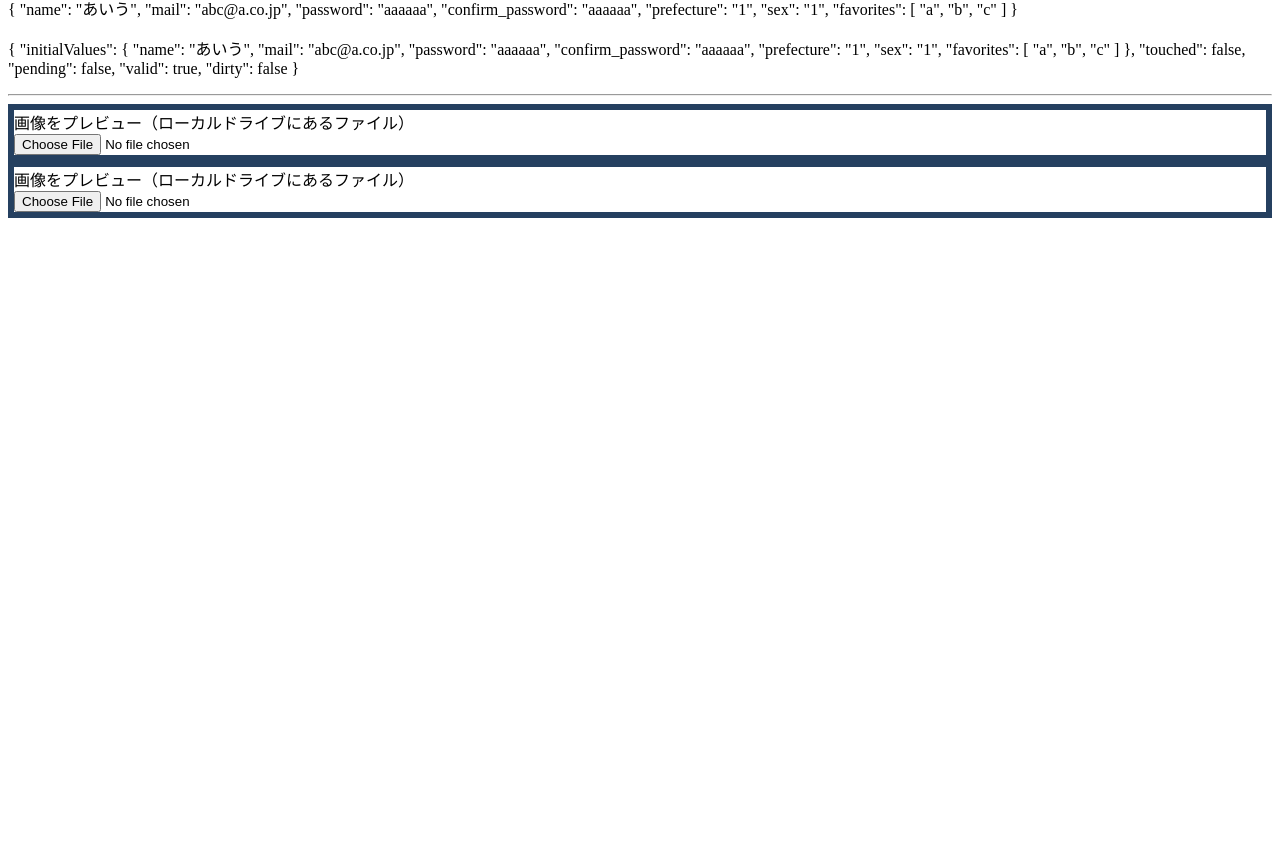
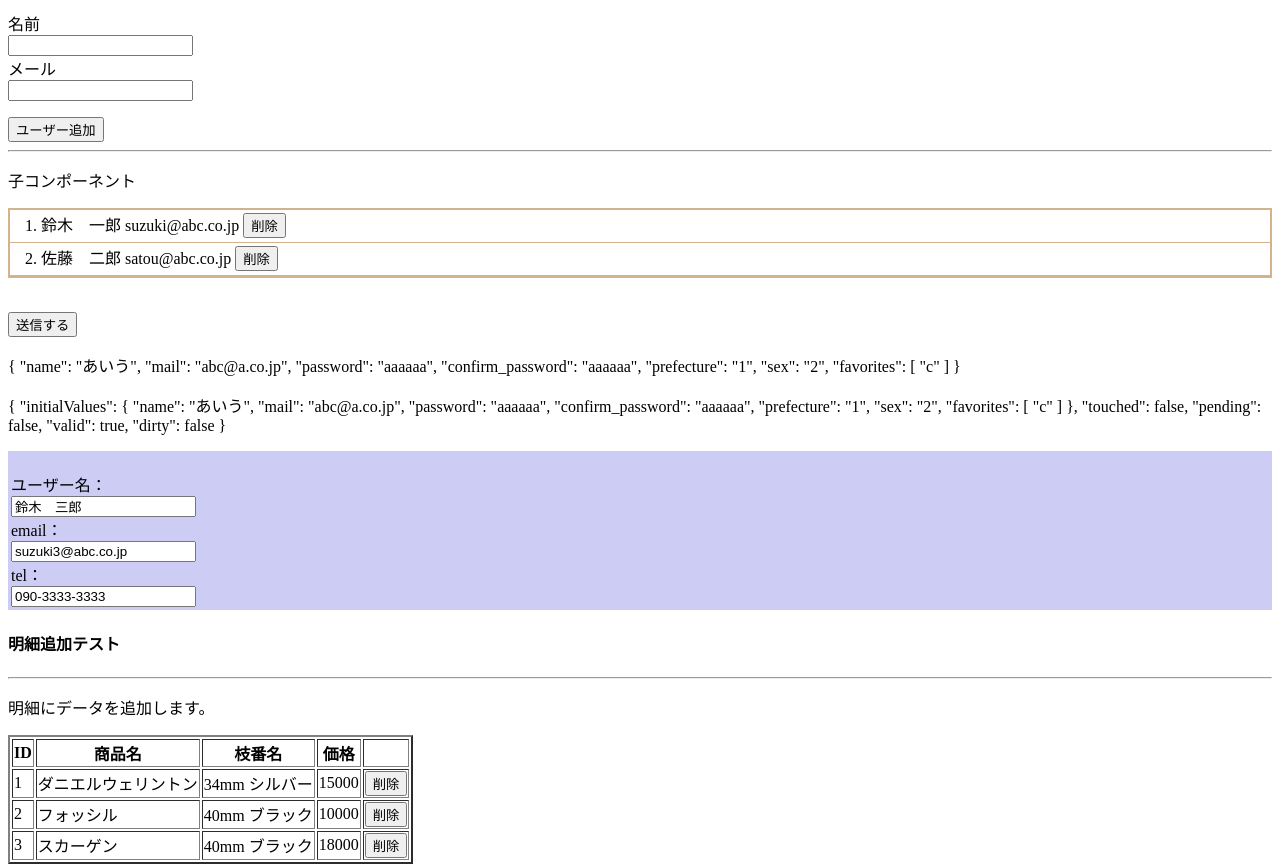
Before and after one commit to afurosan/vue-validation-form, a Vue app: page / in a window 1280 px wide. Shown: the part 305-1171 px from the top of the page. Before the commit the page ends 800 px from the top, so only its background shows below. Built offline with nearby package versions, Linux system fonts and the light colour scheme.

Commit message:
220119 frontend勉強会 （山根変更分）

```diff
--- /dev/null
+++ b/src/components/atoms/CustomMultiInput.vue
@@ -0,0 +1,65 @@
+<template>
+  <div class="multi-v-model">
+    <base-controls v-bind="$attrs" :error-msg="errorMessage">
+      <template #control>
+        <div>
+          <div>ユーザー名：</div>
+          <input v-bind:value="name" v-on:input="updateName($event.target.value)">
+        </div>
+        <div>
+          <div>email：</div>
+          <input v-bind:value="email" v-on:input="updateEmail($event.target.value)">
+        </div>
+        <div>
+          <div>tel：</div>
+          <input v-bind:value="tel" v-on:input="updateTel($event.target.value)">
+        </div>
+      </template>
+    </base-controls>
+  </div>
+</template>
+<script>
+
+import { defineComponent, computed } from "vue";
+import { useField } from "vee-validate";
+import BaseControls from "@/components/atoms/BaseControls.vue";
+
+export default defineComponent ({
+  name: "CustomMultiInput",
+  inheritAttrs: false,
+  components: { BaseControls },
+  // v-modelディレクティブで指定されるプロパティ
+  props: {
+    name: String,
+    email: String,
+    tel: String,
+  },
+  // コンポーネント設定処理
+  setup(props, context) {
+    // name変更時の処理
+    function updateName(value) {
+      context.emit('update:name', value) // 変更イベントを発生
+    }
+    // email変更時の処理
+    function updateEmail(value) {
+      context.emit('update:email', value) // 変更イベントを発生
+    }
+    // tel変更時の処理
+    function updateTel(value) {
+      context.emit('update:tel', value) // 変更イベントを発生
+    }
+
+    return {
+      updateName, updateEmail,updateTel,
+    }
+  }
+});
+
+
+
+</script>
+<style scoped>
+.multi-v-model {
+  background-color: #ccccf5;
+}
+</style>
--- /dev/null
+++ b/src/components/templates/FormDetails.vue
@@ -0,0 +1,62 @@
+<template>
+  <div>
+    <p>子コンポーネント</p>
+      <ol>
+        <!-- keyにはindexをつける -->
+          <th v-for="(header, index) in userItems.header" :key="index">
+            {{ header }}
+          </th>
+          <li v-for="(user, index) in userItems.user" :key="index">
+            {{ user.name }} {{ user.email }}
+            <!-- <button @click="addToCart(user)" style="margin: 5px">追加</button> -->
+            <button @click="removeItem(index)">削除</button>
+          </li>
+      </ol>
+    <br />
+  </div>
+</template>
+
+<script>
+
+import { computed } from "vue";
+
+export default {
+  //inject: ['$validator'],
+  name: "FormDetails",
+  props: {
+
+    userItems: {
+      type: Object,
+
+    },
+
+    value: {
+      type: Number,
+    },
+
+  },
+
+  setup(props, context) {
+    // eslint-disable-next-line vue/no-setup-props-destructure
+    const fs = props.userItems;
+    const removeItem = (i) => fs.user.splice(i, 1);
+
+    return {
+      removeItem,
+    };
+  },
+};
+</script>
+
+<style scoped>
+ol {
+  border: 2px tan solid;
+  padding: 0;
+}
+li {
+  line-height: 2em;
+  border-bottom: 1px solid tan;
+  list-style-position: inside;
+  padding-left: 15px;
+}
+</style>
--- a/src/components/templates/FormValidate.vue
+++ b/src/components/templates/FormValidate.vue
@@ -16,7 +16,7 @@
       v-bind="ccArray.prefecture.attributes"
     />
     <!-- v-model="values.sex" を追加> -->
-    <custom-radio :options="sex" v-bind="ccArray.sex.attributes" v-model="values.sex"/>
+    <custom-radio :options="sex" v-bind="ccArray.sex.attributes" />
 
 <!--    <custom-check-box
       :options="favorites"
@@ -24,7 +24,7 @@
       v-model="values.favorites"
     />-->
 
-    <!-- v-model="values.favorites" を追加 , boxesに変更> -->
+    <!-- v-model="values.favorites" を追加 > -->
     <custom-check-box
         :options="favorites"
         v-bind="ccArray.favorites.attributes"
@@ -53,6 +53,26 @@
       Add User +</button
     ><br /><br />
 
+    <div>
+      <p>コンポーネント間のデータの受け渡し</p>
+      <span>名前</span>
+      <br>
+      <input v-model="userItems.item_name" title="名前" style="margin-right: 5px"/>
+      <br>
+      <span>メール</span>
+      <br>
+      <input v-model="userItems.item_email" title="メール" style="margin-right: 5px"/>
+      <p class="errormessage">{{ errorMessage }}</p>
+
+      <button @click="adduser">ユーザー追加</button>
+      <hr />
+
+      <FormDetails
+          :user-items="userItems"
+      ></FormDetails>
+    </div>
+
+
     <custom-button type="submit" :disabled="!meta.valid"
       >送信する</custom-button
     >
@@ -60,14 +80,50 @@
     <p>{{ meta }}</p>
     <!-- </Form> -->
   </form>
+
+  <CustomMultiInput v-model:name="name" v-model:email="email" v-model:tel="tel"/>
+
+  <div>
+    <h4>明細追加テスト</h4>
+    <hr />
+    <div>
+      <p>明細にデータを追加します。</p>
+
+      <table border="2">
+        <thead>
+        <tr>
+          <th v-for="(header, index) in details.header" :key="index">
+            {{ header }}
+          </th>
+        </tr>
+        </thead>
+        <tbody>
+        <tr v-for="(item, index) in details.items" :key="index">
+          <td v-for="(value, index) in item" :key="index">{{ value }}</td>
+          <td><button @click="removeItem(index)">削除</button></td>
+        </tr>
+        </tbody>
+      </table>
+      <button @click="addItem" style="margin: 10px">明細追加</button>
+
+    </div>
+  </div>
+
+
 </template>
 
 <script lang="ts">
-import {defineComponent, ref, vModelCheckbox} from "vue";
+
+// vue2での参照方法
+//import { reactive } from "@vue/composition-api";
+// vue3での参照方法
+//import { reactive } from "vue"
+
+import {defineComponent, ref,reactive,  vModelCheckbox} from "vue";
 import {
   // Form,
   useForm,
-  // useField,
+  useField,
   useFieldArray,
   ErrorMessage,
   Field,
@@ -88,6 +144,8 @@ import CustomButton from "@/components/atoms/CustomButton.vue";
 //import CustomCheckBoxes from "@/components/atoms/CustomCheckBoxesAdd.vue";
 //import { Member } from "@/Member";
 
+import CustomMultiInput from "@/components/atoms/CustomMultiInput.vue"
+import FormDetails from "@/components/templates/FormDetails.vue";
 export default defineComponent({
   name: "FormValidate",
   components: {
@@ -98,14 +156,14 @@ export default defineComponent({
     CustomSelect,
     CustomRadio,
     CustomCheckBox,
-    //CustomCheckBoxAdd,
-    //CustomCheckBoxes,
+    CustomMultiInput,
     ErrorMessage,
     Field,
+    FormDetails,
+
   },
   props: {},
   setup() {
-    // const member = ref(new Member());
     let ca: ControlAttribute = {
       name: "name",
       type: "text",
@@ -153,7 +211,7 @@ export default defineComponent({
       name: "sex",
       type: "radio",
       label: "性別",
-      initialValue:"1",
+      initialValue:"2",
     };
     const cSex = new CustomControl(ca);
 
@@ -161,7 +219,7 @@ export default defineComponent({
       name: "favorites",
       type: "checkbox",
       label: "趣味",
-      initialValues: ['a','b','c'],
+      initialValues: ['c'],
     };
     const cFavorites = new CustomControl(ca);
 
@@ -183,7 +241,7 @@ export default defineComponent({
         .oneOf([Yup.ref("password")]),
       prefecture: Yup.string().required(),
       sex: Yup.string().required(),
-      favorites: Yup.array().min(1).required(),
+      favorites: Yup.array().required(),
       users: Yup.array().of(
         Yup.object({
           username: Yup.string().required().label("name"),
@@ -191,6 +249,13 @@ export default defineComponent({
         })
       ),
     });
+
+    // コンポーネント化した明細入力関連
+     const schema2 = Yup.object({
+        item_name: Yup.string().required('名前は入力必須です。'),
+        item_email: Yup.string().email('メール形式が不正です。').required('メールは入力必須です。'),
+     });
+
     // //  初期値の設定
     // const initialValues = {
     //   users: [{ username: "", useremail: "" }],
@@ -207,6 +272,75 @@ export default defineComponent({
       console.log(v);
       // resetForm();
     });
+
+     // useForm({
+     //   validationSchema: schema2,
+     // });
+
+    //const { value: item_name, errorMessage: nameError } = useField('userItems.item_name');
+    //const { value: item_email, errorMessage: emailError } = useField('userItems.item_email');
+
+    // vue2共通
+   // 明細にデータを追加したい
+    const details = reactive({
+      header: ["ID", "商品名", "枝番名", "価格", ""],
+      items: [
+        { id: 1, name: "ダニエルウェリントン", branch_name: "34mm シルバー", price: 15000 },
+        { id: 2, name: "フォッシル", branch_name: "40mm ブラック", price: 10000 },
+        { id: 3, name: "スカーゲン", branch_name: "40mm ブラック", price: 18000 },
+      ],
+    });
+
+    // vue2共通
+    const addItem = () => {
+      details.items.push({
+        id: 4,
+        name: "ポールスミス",
+        branch_name: "42mm シルバー",
+        price: 23000,
+      });
+    };
+
+    // vue2形式
+    //const removeItem = (index) => {
+    //      details.items.splice(index, 1);
+
+    // {index:number}をつけないと、TS7031：暗黙anyエラー
+    const removeItem = (index: {index:number}) => {
+          details.items.splice(1, 1);};
+
+    const name = ref('鈴木　三郎')
+    const email = ref('suzuki3@abc.co.jp')
+    const tel = ref('090-3333-3333')
+
+    // コンポーネント化した明細入力関連
+    const userItems = reactive({
+      item_name: "",
+      item_email: "",
+      user: [
+        { name: "鈴木　一郎", email: "suzuki@abc.co.jp"},
+        { name: "佐藤　二郎", email: "satou@abc.co.jp"},
+      ],
+    });
+
+    const errorMessage = ref("")
+
+    const adduser = () => {
+      //連想配列の追加
+        errorMessage.value="";
+        schema2.validate(userItems).then( v => {
+        console.log('then',v);
+        let item = { name: userItems.item_name, email: userItems.item_email };
+        userItems.user.push(item);
+        userItems.item_name = "";
+        userItems.item_email = "";
+      })
+      .catch(error =>{
+        console.log('catch',error.errors);
+        errorMessage.value=error.errors[0];
+      });
+
+    };
 
     interface KeyValue {
       id: string;
@@ -256,6 +390,16 @@ export default defineComponent({
       fields,
       push,
       remove,
+      details,
+      addItem,
+      removeItem,
+      name,
+      email,
+      tel,
+      userItems,
+      adduser,
+      schema2,
+      errorMessage,
     };
   },
 });
@@ -263,6 +407,9 @@ export default defineComponent({
 
 <!-- Add "scoped" attribute to limit CSS to this component only -->
 <style scoped>
+.errormessage{
+  color: #FF0000;
+}
 .InputGroup {
   padding: 10px;
   border: 2px dotted black;
```
